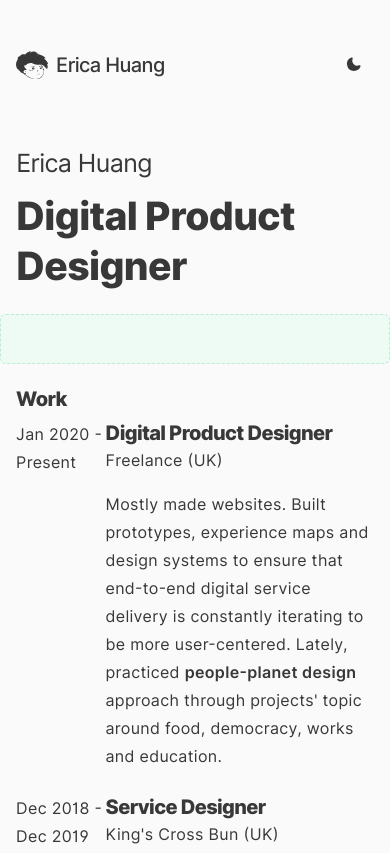
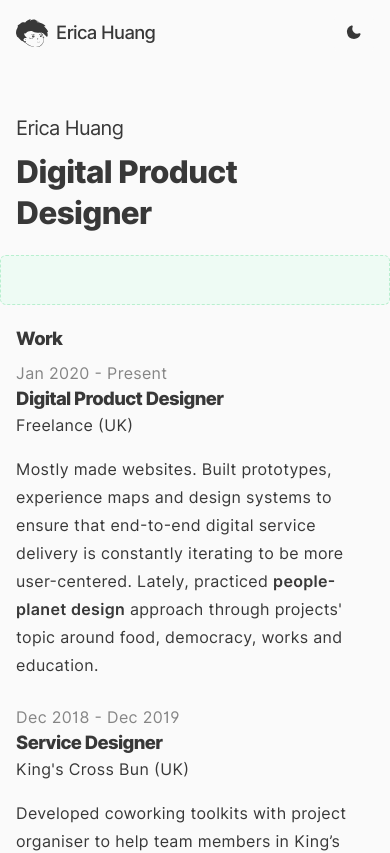
Before and after one commit to hutingerica/mysite, a Next.js app: page /cv in a window 390 px wide. Shown: the top 853 px of the page. Built offline with nearby package versions, Linux system fonts and the light colour scheme.

Commit message:
cv-responsive

```diff
--- a/components/GlobalStyles/GlobalStyles.js
+++ b/components/GlobalStyles/GlobalStyles.js
@@ -203,5 +203,27 @@ details summary {
   cursor: pointer;
 }
 
+@media (max-width: 543px){
+  h1{
+    font-size: 2.441rem;
+  }
+  h2 {
+    font-size: 1.953rem;
+}
+  h3 {
+    font-size: 1.563rem;
+  }
+
+  h4 {
+    font-size: 1.25rem;
+  }
+
+  h5 {
+    font-size: 1.15rem;
+  }
+  small {
+    font-size: 1rem;
+  }
+}
 `
 export default GlobalStyles
--- a/components/Layout/Layout.js
+++ b/components/Layout/Layout.js
@@ -257,6 +257,10 @@ const HomeHeader = styled.header`
   display: flex;
   align-items: center;
   justify-content: space-between;
+
+  @media (max-width:768px){
+    margin-top: 1rem;
+  }
 `
 const TextWrapper = styled.div`
   display: inline-block;
@@ -308,6 +312,9 @@ const PageHeader = styled.header`
     font-variation-settings: 'wght' 500;
     cursor: pointer;
   }
+  @media (max-width:768px){
+    padding-top: 1rem;
+  }
 `
 const HeaderWrapper = styled.a`
   display: flex;
--- a/pages/cv.js
+++ b/pages/cv.js
@@ -83,7 +83,6 @@ export default function Resume(){
           <Details>
             <Subtitle>BSc Quantitative Finance</Subtitle>
             <p>National Tsing-Hua University (Taiwan)</p>
-            <p>GPA: 3.5/4.0</p>
           </Details>
         </ListItem>
       </ul>
@@ -246,17 +245,31 @@ const SectionWrapper = styled.section`
 `
 const Date = styled.p`
   flex:1;
+  @media(max-width:768px){
+    padding-right: 1rem;
+  }
+  @media(max-width:642px){
+    margin: 0;
+    padding: 0;
+    opacity: .6;
+  }
 `
 const Details = styled.div`
   display: flex;
   flex-direction: column;
   flex:3;
+  @media(max-width:768px){
+    flex:5;
+  }
 `
 const ListItem = styled.li`
   margin: .5rem 0;
   display: flex;
   align-items: flex-start;
   justify-content: space-between;
+  @media(max-width:642px){
+    flex-direction: column;
+  }
 `
 const TagLists = styled.ul`
   display: flex;
```
